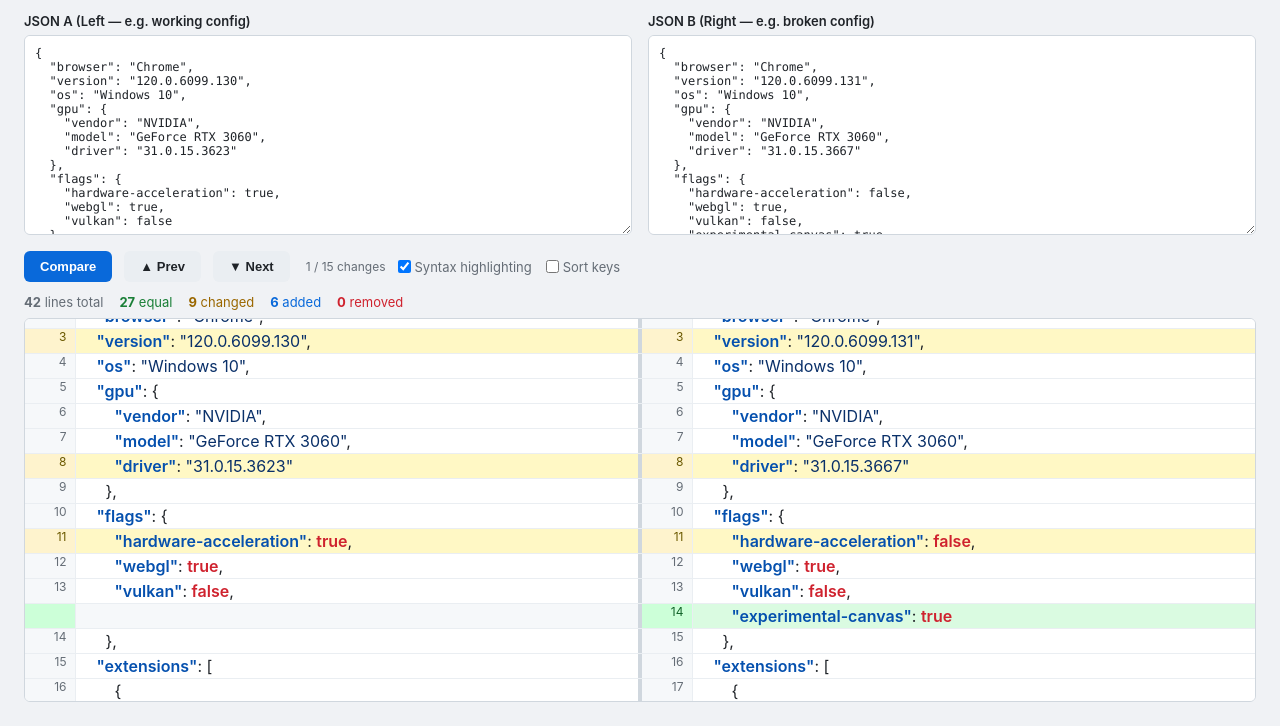
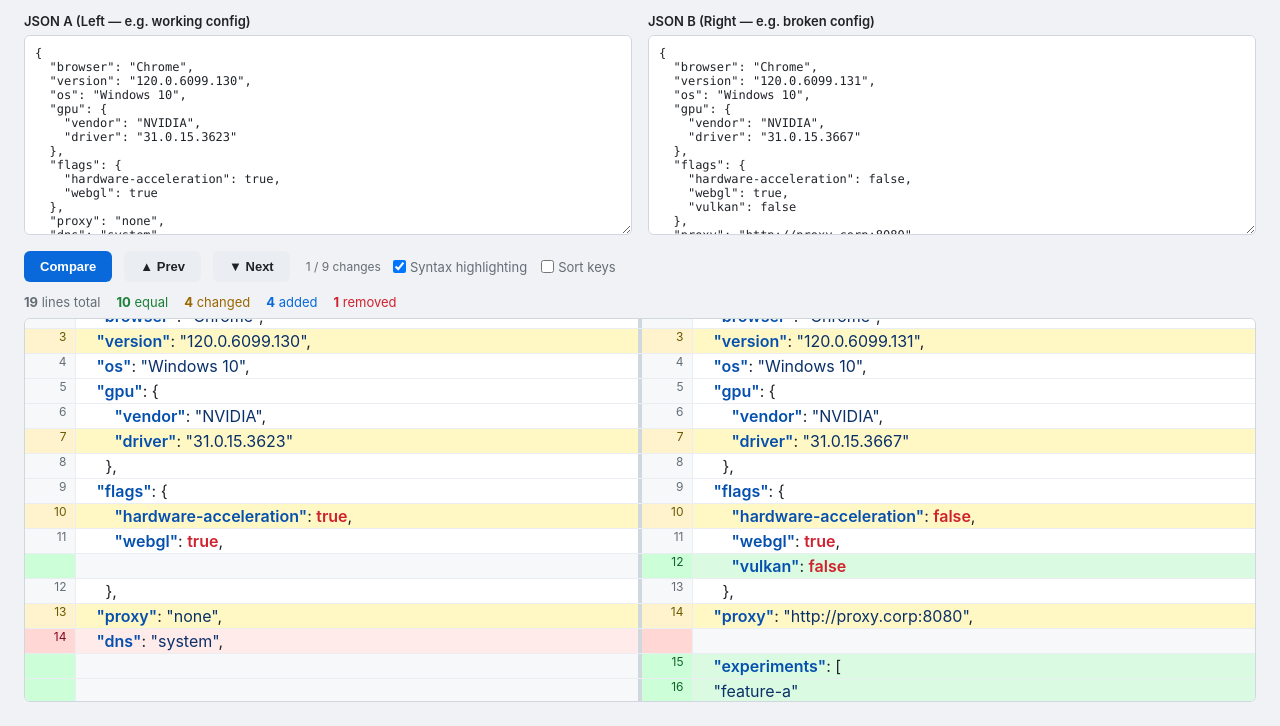
Before and after one commit to jeanr2022/JsonCompare, a website: page demo.html in a window 1280 px wide. Shown: the part 74-800 px from the top of the page. Drawn offline with Linux system fonts and the light colour scheme.

Commit message:
Update sample data in demo.html for clearer JSON comparison

```diff
--- a/demo.html
+++ b/demo.html
@@ -273,51 +273,25 @@
     const nextBtn = document.getElementById('nextBtn');
     const navInfo = document.getElementById('navInfo');
 
-    // Sample data
+    // Sample data: compact, shows all diff types on one screen
     const sampleA = {
       browser: "Chrome",
       version: "120.0.6099.130",
       os: "Windows 10",
-      gpu: {
-        vendor: "NVIDIA",
-        model: "GeForce RTX 3060",
-        driver: "31.0.15.3623"
-      },
-      flags: {
-        "hardware-acceleration": true,
-        webgl: true,
-        vulkan: false
-      },
-      extensions: [
-        { id: "ext-001", name: "uBlock Origin", enabled: true },
-        { id: "ext-002", name: "LastPass", enabled: true },
-        { id: "ext-003", name: "React DevTools", enabled: false }
-      ],
-      network: { proxy: "none", dns: "system" }
+      gpu: { vendor: "NVIDIA", driver: "31.0.15.3623" },
+      flags: { "hardware-acceleration": true, webgl: true },
+      proxy: "none",
+      dns: "system"
     };
 
     const sampleB = {
       browser: "Chrome",
       version: "120.0.6099.131",
       os: "Windows 10",
-      gpu: {
-        vendor: "NVIDIA",
-        model: "GeForce RTX 3060",
-        driver: "31.0.15.3667"
-      },
-      flags: {
-        "hardware-acceleration": false,
-        webgl: true,
-        vulkan: false,
-        "experimental-canvas": true
-      },
-      extensions: [
-        { id: "ext-001", name: "uBlock Origin", enabled: true },
-        { id: "ext-002", name: "LastPass", enabled: false },
-        { id: "ext-004", name: "Grammarly", enabled: true }
-      ],
-      network: { proxy: "http://proxy.corp:8080", dns: "custom", doh: true },
-      experiments: ["feature-a", "feature-b"]
+      gpu: { vendor: "NVIDIA", driver: "31.0.15.3667" },
+      flags: { "hardware-acceleration": false, webgl: true, vulkan: false },
+      proxy: "http://proxy.corp:8080",
+      experiments: ["feature-a"]
     };
 
     jsonAEl.value = JSON.stringify(sampleA, null, 2);
```
